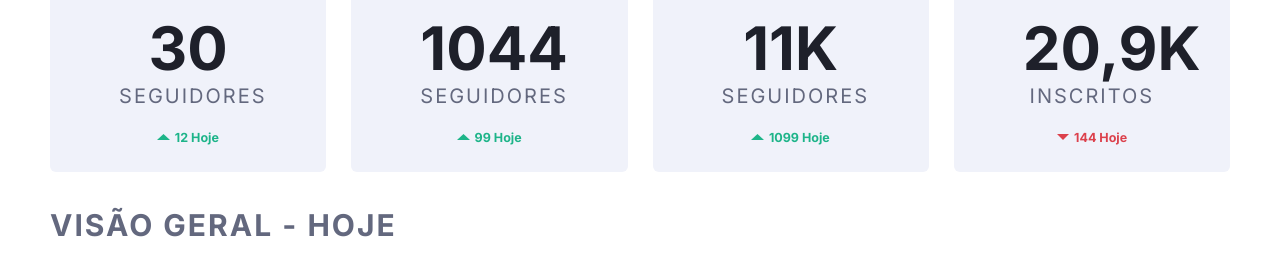
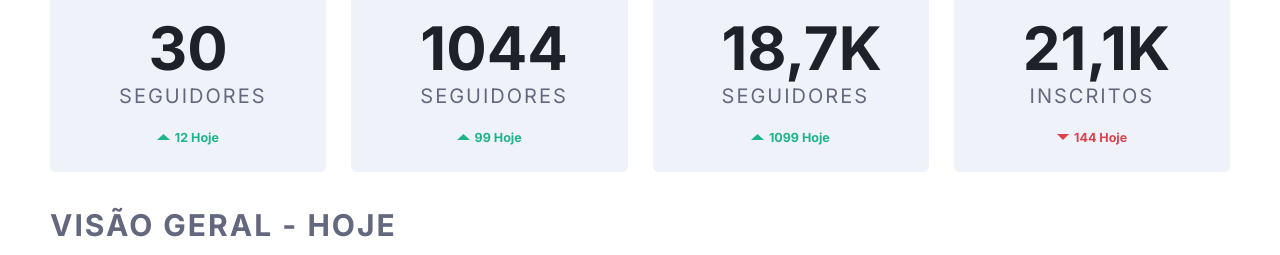
Before and after one commit to tvthathisbt/Social-Media-Dashboard, a plain HTML site: page index.html in a window 1280 px wide. Shown: the part 344-599 px from the top of the page. Drawn offline with Linux system fonts and the light colour scheme.

Commit message:
index.html

```diff
--- a/index.html
+++ b/index.html
@@ -65,7 +65,7 @@
             <p>@tvthathisbt</p>
           </div>
           <div class="card-body">
-            <h1>11K</h1>
+            <h1>18,7K</h1>
             <p>SEGUIDORES</p>
           </div>
           <div class="card-footer">
@@ -80,7 +80,7 @@
             <p>@tvthathisbt</p>
           </div>
           <div class="card-body">
-            <h1>20,9K</h1>
+            <h1>21,1K</h1>
             <p>INSCRITOS</p>
           </div>
           <div class="card-footer">
```
